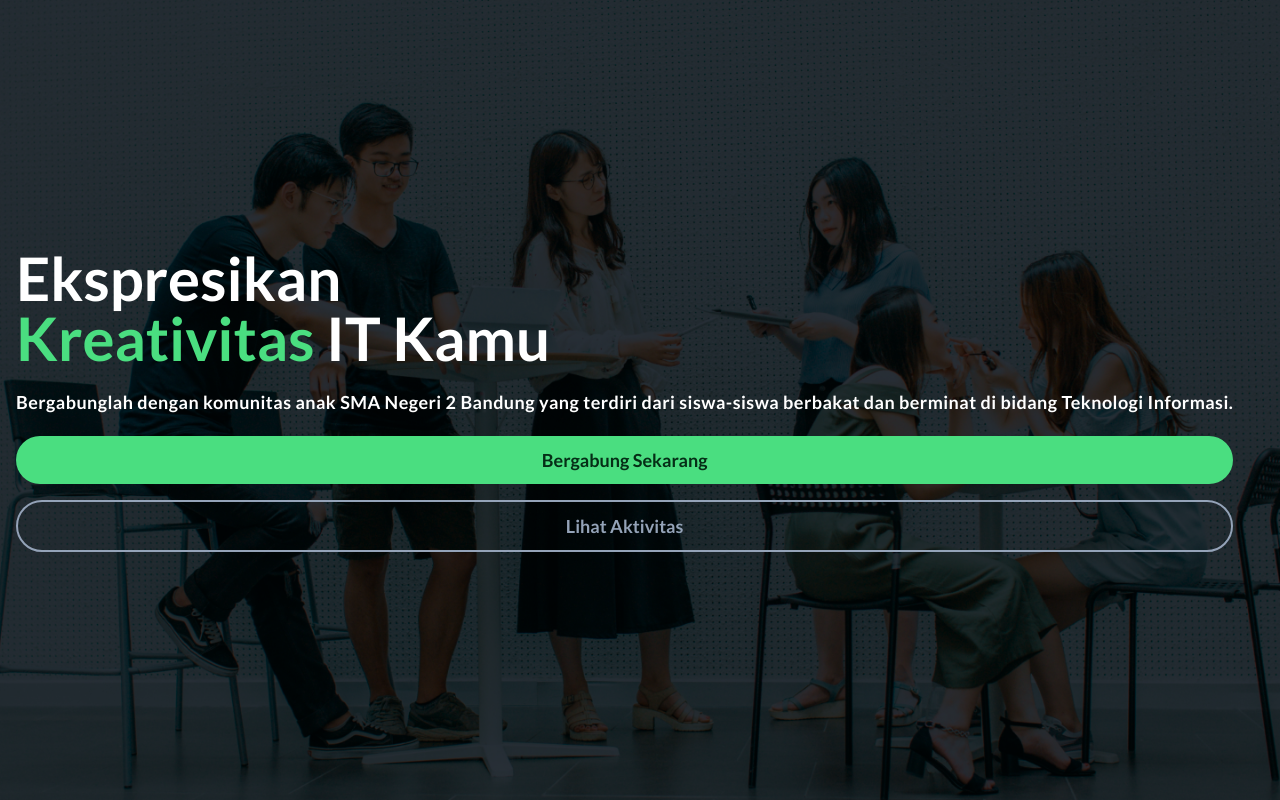
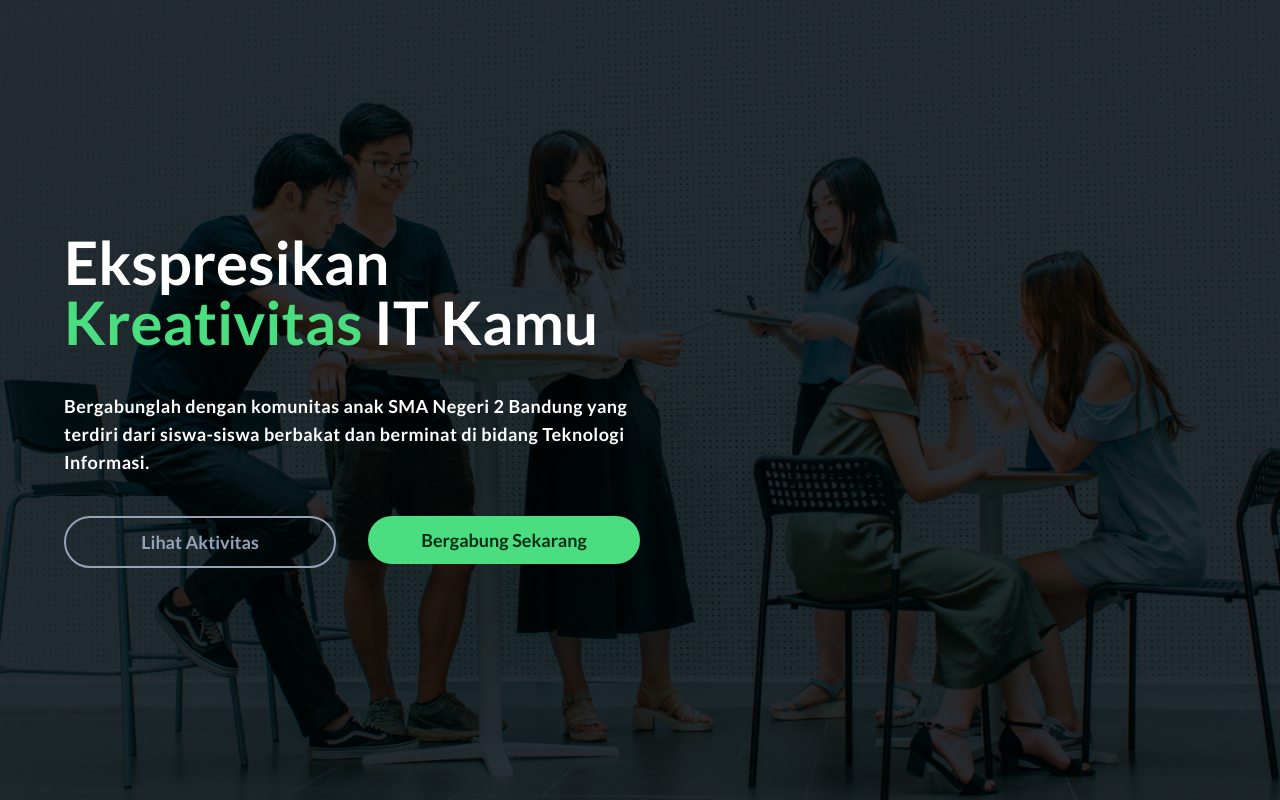
Before and after one commit to sitcomsmanda/sitcom-website, a Next.js app: page / in a window 1280 px wide. Built offline with nearby package versions, Linux system fonts and the light colour scheme.

Commit message:
add: home layout: Hero section: medium and large screen

```diff
--- a/src/layouts/home/Hero/Actions.tsx
+++ b/src/layouts/home/Hero/Actions.tsx
@@ -5,10 +5,10 @@ import { URL_JOIN, PATH_ACTIVITIES } from "@/data/pageNavigation";
 export default function Actions() {
   return (
     <>
-      <Link href={URL_JOIN} target="_blank" tabIndex={-1}>
+      <Link href={URL_JOIN} target="_blank" tabIndex={-1} className="w-full">
         <Button primary>Bergabung Sekarang</Button>
       </Link>
-      <Link href={PATH_ACTIVITIES} tabIndex={-1}>
+      <Link href={PATH_ACTIVITIES} tabIndex={-1} className="w-full">
         <Button secondary>Lihat Aktivitas</Button>
       </Link>
     </>
--- a/src/layouts/home/Hero/Content.tsx
+++ b/src/layouts/home/Hero/Content.tsx
@@ -16,7 +16,7 @@ export default function Content() {
         dari siswa-siswa berbakat dan berminat di bidang Teknologi Informasi.
       </H3>
 
-      <div className="flex flex-col gap-4">
+      <div className="flex flex-col gap-4 lg:flex-row-reverse lg:gap-8">
         <Actions />
       </div>
     </>
--- a/src/layouts/home/Hero/index.tsx
+++ b/src/layouts/home/Hero/index.tsx
@@ -3,12 +3,12 @@ import Content from "./Content";
 
 export default function Hero() {
   return (
-    <div className="relative h-screen text-white">
+    <div className="relative min-h-screen text-white">
       <div className="absolute inset-0">
         <Banner />
       </div>
-      <section className="relative z-10 p-4 h-full bg-black bg-opacity-50 flex items-center">
-        <div className="flex flex-col gap-5">
+      <section className="relative z-10 p-4 min-h-screen bg-black bg-opacity-50 flex items-center sm:p-8 xl:p-16">
+        <div className="w-full flex flex-col gap-5 sm:w-1/2 lg:gap-10 2xl:w-1/3">
           <Content />
         </div>
       </section>
```
